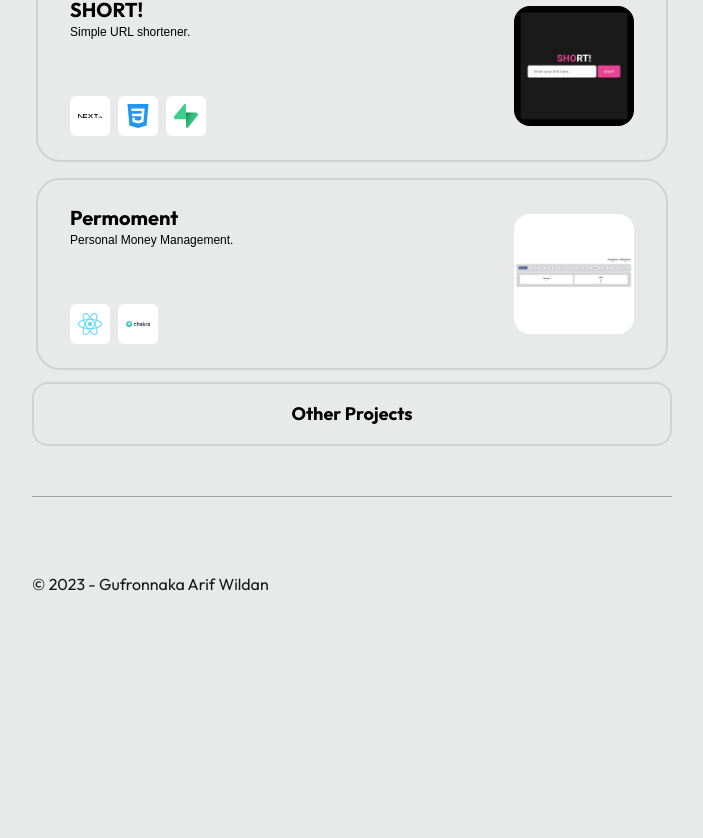
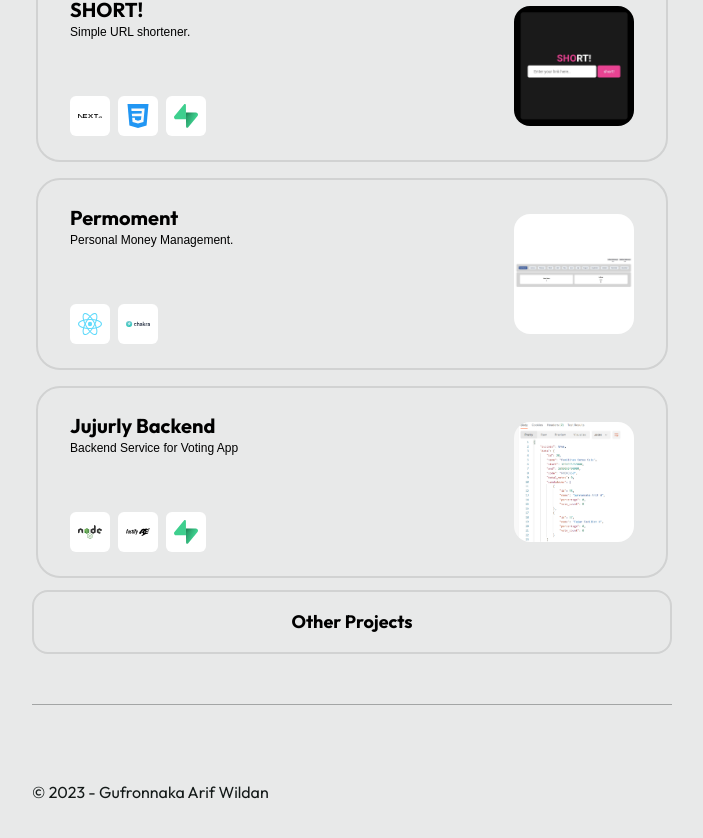
Before and after one commit to gufronnakaaw/wildandev, a Next.js app: page /projects in a window 1280 px wide. Shown: the part 858-1696 px from the top of the page, without its empty margins (288-991 px from the left). Before the commit the page ends 1572 px from the top, so only its background shows below. Built offline with nearby package versions, Linux system fonts and the light colour scheme; a web font is replaced by a local one.

Commit message:
add: new portfolio in projects page

```diff
--- a/app/projects/page.tsx
+++ b/app/projects/page.tsx
@@ -46,6 +46,13 @@ const data: ProjectsCardType[] = [
     image: 'permoment.png',
     link: 'https://permoment.wildandev.com',
   },
+  {
+    heading: 'Jujurly Backend',
+    text: 'Backend Service for Voting App',
+    tech: ['nodejs', 'fastify', 'supabase'],
+    image: 'jujurly-backend.png',
+    link: 'https://github.com/gufronnakaaw/jujurly-backend',
+  },
 ];
 
 function Projects() {
```
Also changed, not shown: public/jujurly-backend.png (added).
